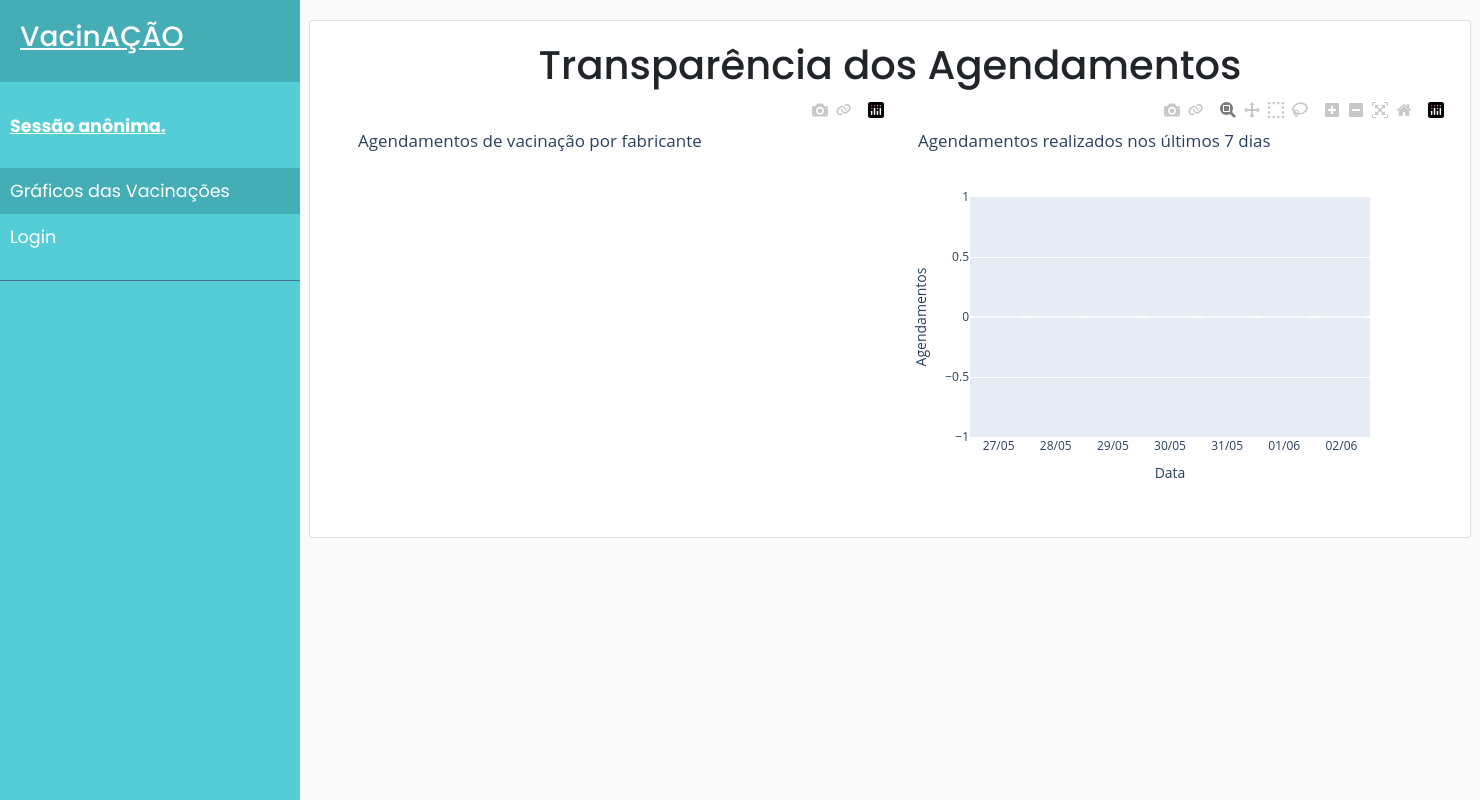
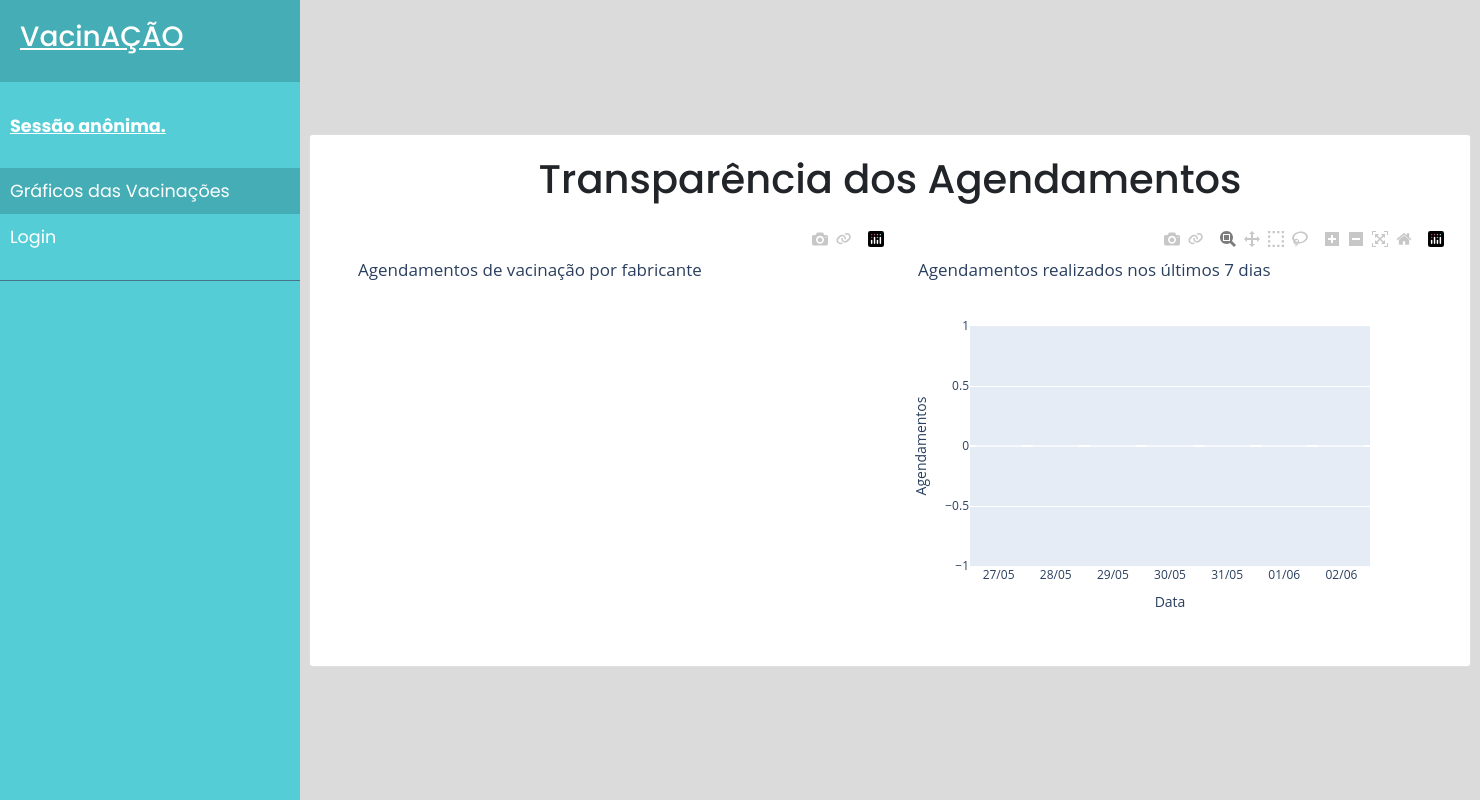
Before and after one commit to Dudsxkap/sistemas_testes, a Django app: page /vacinacao/ in a window 1480 px wide. Run offline with Django 3.2, Linux system fonts and the light colour scheme; data that the repository does not hold is empty; some libraries are stand-ins or nearby versions.

Commit message:
Atualização no arquivo css do html dos gráficos

```diff
--- a/static/css/paginas.css
+++ b/static/css/paginas.css
@@ -1,4 +1,5 @@
 
+{% load static %}
 .c{
         width: 100%;
         padding: 20px;
@@ -6,3 +7,18 @@
         transition: all 0.3s;
         text-align: center;
 }
+
+h1{
+    font-family: 'Poppins', sans-serif;
+    font-weight: bold;
+    font-size: xx-large;
+    padding-bottom: 15px;
+}
+
+.center{
+    height: 100vh;
+    display: flex;
+    justify-content: center;
+    align-items: center;
+    background-color: #dbdbdb;
+}
```
